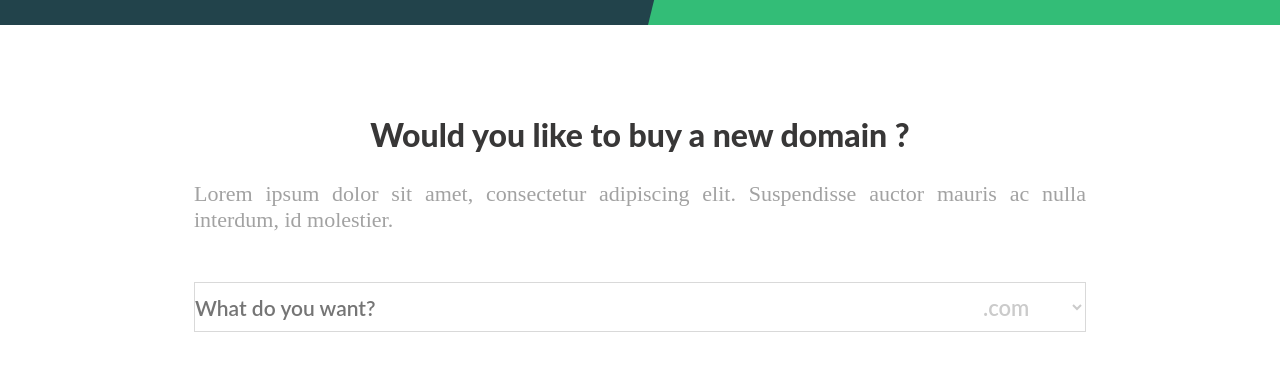
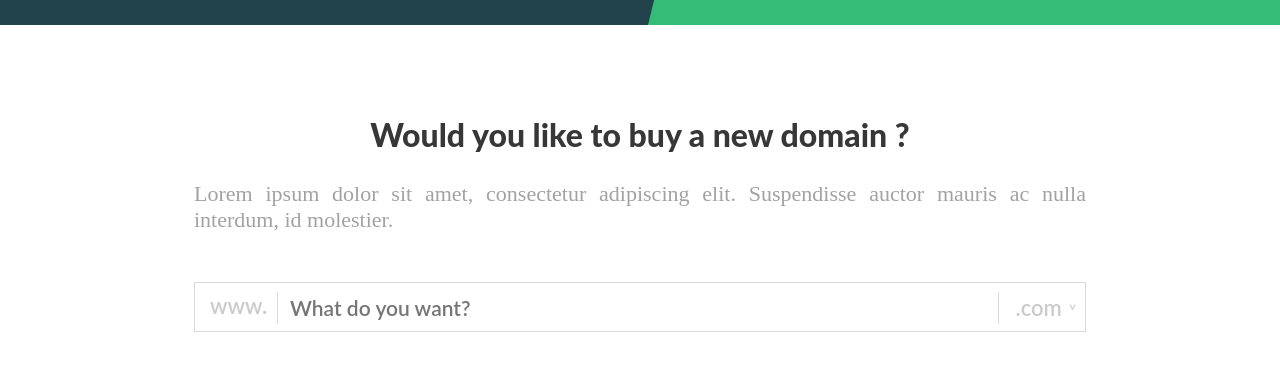
Before and after one commit to VladSemenik/Ghost-host-ru, a plain HTML site: page index.html in a window 1280 px wide. Shown: the part 1145-1516 px from the top of the page. Drawn offline with Linux system fonts and the light colour scheme; a web font is replaced by a local one.

Commit message:
feat: add search in domain section

```diff
--- a/css/style.css
+++ b/css/style.css
@@ -200,34 +200,49 @@ header{
 #name-new-domain-form{
     margin-top: 49px;
 }
-.content-buy-domain input {
+.containe-select-input-border {
+    position: relative;
     box-sizing: border-box;
     float: left;
-    width: 88%;
-    height: 50px;
+    max-height: 50px;
+    width: 100%;
     border: 1px solid #d9d9d9;
-    border-right: 0px;
+}
+.content-buy-domain input {
+    position: relative;
+    box-sizing: border-box;
+    float: left;
+    margin-left: 95px;
+    height: 48px;
+    width: 50%;
+    border-width: 0px;
     font-size: 21px;
     color: rgba(134, 134, 134, 255);
     font-family: 'lato semibold', 'AdobeInvisFont', 'MyriadPro-Regular';
     text-align: left;
+    outline: 0;
 }
-.select-containe {
-    float: left;
-    height: 50px;
-    width: 12%;
-}
-.content-buy-domain select {
+.containe-select-input-border select {
+    -webkit-appearance: none;
+    -moz-appearance: none;
+    appearance: none;
     box-sizing: border-box;
     float: right;
-    border: 1px solid #d9d9d9;
-    border-left: 0;
-    height: 50px;
-    width: 100%;
+    border-width: 0px;
+    height: 48px;
+    width: 86px;
     font-size: 22px;
     color: rgba(203, 203, 203, 255);
     font-family: 'lato semibold', 'lato regular', 'lato bold', 'AdobeInvisFont', 'MyriadPro-Regular';
     background-color: #ffffff;
+    cursor: pointer;
+    outline: 0;
+}
+.help-div-select {
+    position: relative;
+    float: right;
+    height: 48px;
+    width: 86px;
 }
 .cf::before, .cf::after {
     content: '';
@@ -236,3 +251,48 @@ header{
 .cf::after {
     clear: both;
 }
+.cf-vertical-line::before, .cf-vertical-line::after {
+    display: table;
+    position: absolute;
+    border: 0px;
+    font-size: 22px;
+    color: rgba(203, 203, 203, 255);
+    font-family: 'lato semibold', 'lato regular', 'lato bold', 'AdobeInvisFont', 'MyriadPro-Regular';
+    vertical-align: middle;
+}
+.cf-vertical-line::before {
+    content: 'www.';
+    top: 9px;
+    left: 1.68%;
+    padding-right: 10px;
+    border-right: 1px;
+    border-style: solid;
+    border-color: #d9d9d9;
+    height: 32px;
+    padding-right: 10px;
+}
+.cf-vertical-line::after {
+    content: '';
+    top: 9px;
+    right: 86px;
+    height: 32px;
+    border-left: 1px;
+    border-style: solid;
+    border-color: #d9d9d9;
+}
+.help-div-select::before {
+    content: '>';
+    display: table;
+    position: absolute;
+    transform: rotate(90deg);
+    right: 8px;
+    z-index: 2;
+    color: rgba(203, 203, 203, 255);
+    font-family: 'lato semibold', 'lato regular', 'lato bold', 'AdobeInvisFont', 'MyriadPro-Regular';
+    font-style: normal;
+    font-size: 14px;
+    font-weight: bold;
+    line-height: 48px;
+    cursor: pointer;
+    pointer-events: none;
+}
--- a/index.html
+++ b/index.html
@@ -54,13 +54,15 @@
                          Suspendisse auctor mauris ac nulla interdum, id molestier.
                     </p>
                     <form action="post" id="name-new-domain-form" class="cf">
-                        <input type="text" placeholder="What do you want?">
-                        <div class="select-containe">
-                            <select size="1" name="select-domains" id="select-domains">
-                                <option value="1">.com</option>
-                                <option value="2">.net</option>
-                                <option value="3">.org</option>
-                            </select>
+                        <div class="containe-select-input-border cf-vertical-line">
+                            <input size="14" type="text" placeholder="What do you want?">
+                            <div class="help-div-select">
+                                <select size="1" name="select-domains" id="select-domains" class="select-style">
+                                    <option value="1">&nbsp;&nbsp; .com</pre></option>
+                                    <option value="2">&nbsp;&nbsp; .net</option>
+                                    <option value="3">&nbsp;&nbsp; .org</option>
+                                </select>
+                            </div>
                         </div>
                     </form>
                 </div>
```
